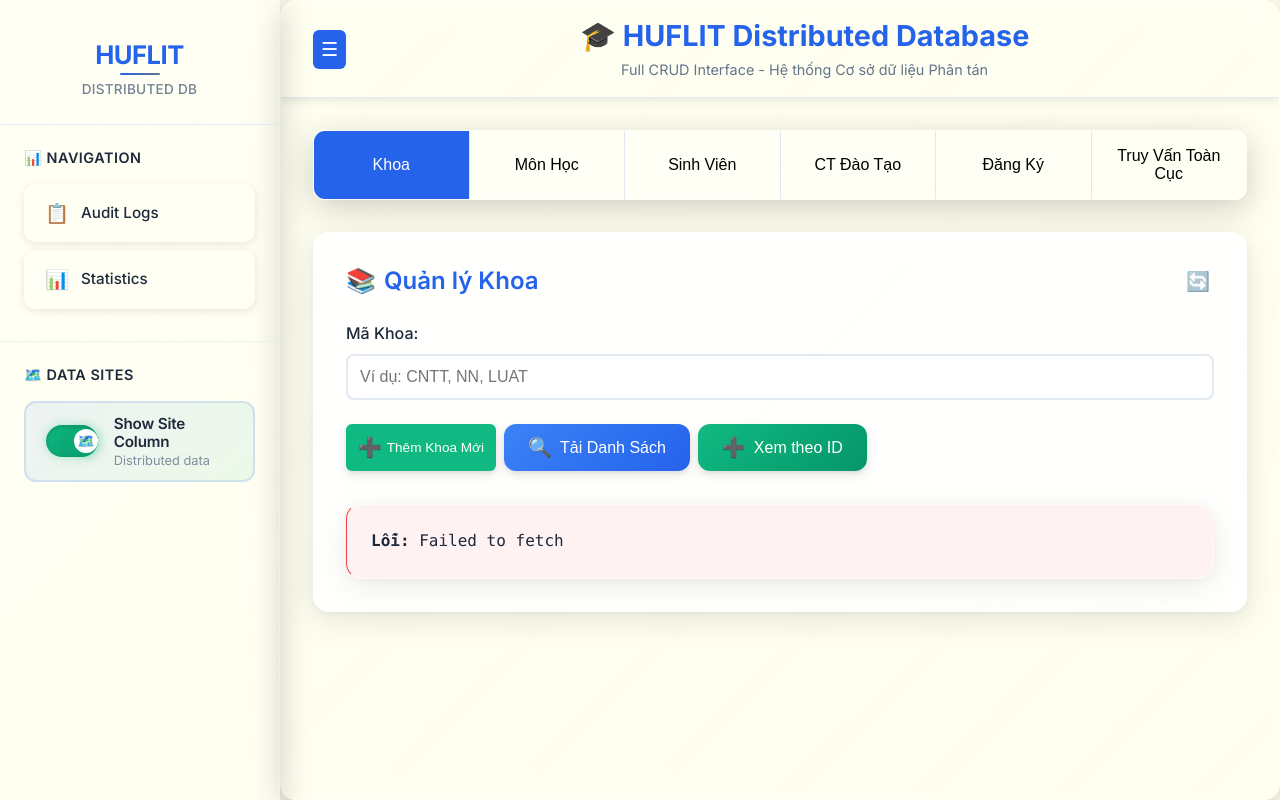
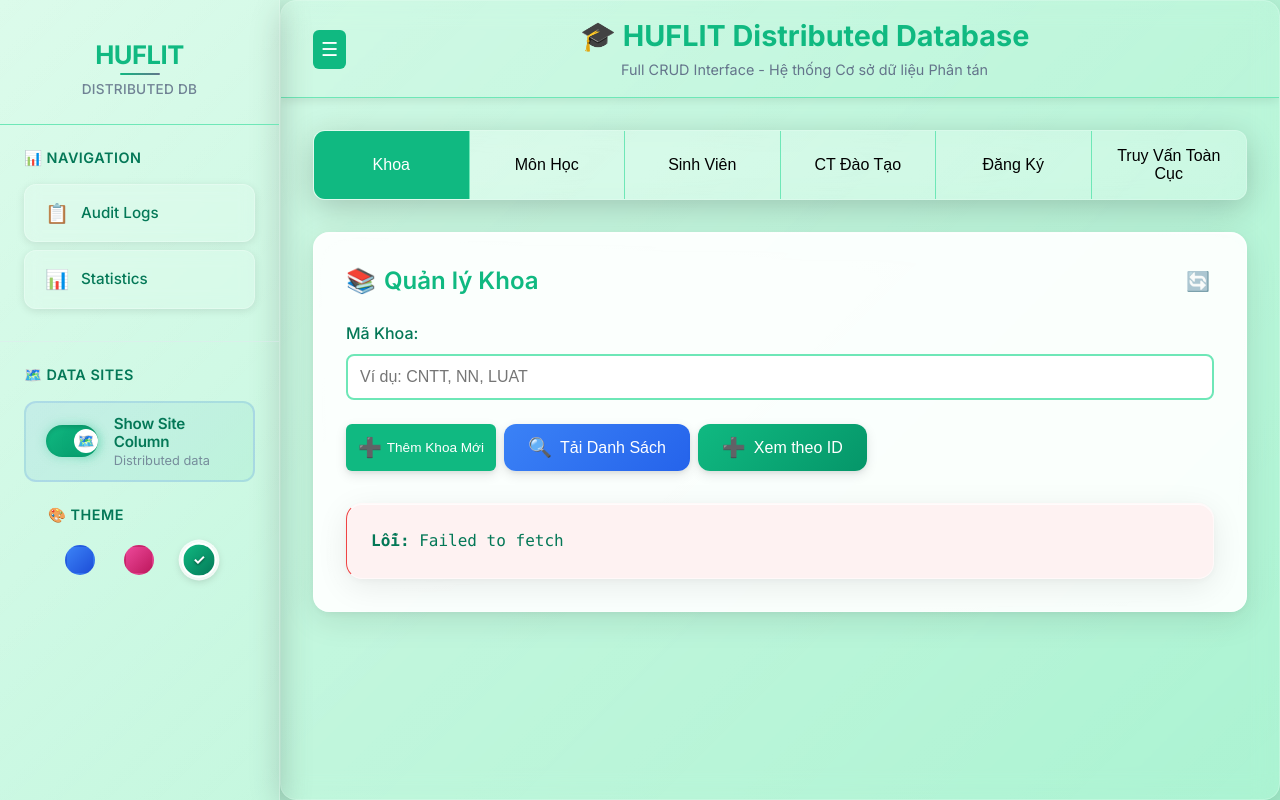
Before and after one commit to TienxDun/Distributed_Database, a PHP site: page /ui.php in a window 1280 px wide. Run offline with PHP 8.4, Linux system fonts and the light colour scheme; some libraries are stand-ins or nearby versions.

Commit message:
Add theme management and selector to sidebar component

```diff
--- a/app/public/css/base.css
+++ b/app/public/css/base.css
@@ -19,6 +19,35 @@
 
     /* Font Variables */
     --font-family: 'Inter', -apple-system, BlinkMacSystemFont, 'Segoe UI', Roboto, 'Helvetica Neue', Arial, sans-serif;
+}
+
+/* ==================== THEMES ==================== */
+
+body.theme-blue {
+    --primary: #3b82f6;
+    --bg: linear-gradient(135deg, #dbeafe 0%, #bfdbfe 100%);
+    --card-bg: rgba(255, 255, 255, 0.9);
+    --text: #1e40af;
+    --border: #93c5fd;
+    background: var(--bg);
+}
+
+body.theme-pink {
+    --primary: #ec4899;
+    --bg: linear-gradient(135deg, #fce7f3 0%, #fbcfe8 100%);
+    --card-bg: rgba(255, 255, 255, 0.9);
+    --text: #be185d;
+    --border: #f9a8d4;
+    background: var(--bg);
+}
+
+body.theme-green {
+    --primary: #10b981;
+    --bg: linear-gradient(135deg, #d1fae5 0%, #a7f3d0 100%);
+    --card-bg: rgba(255, 255, 255, 0.9);
+    --text: #047857;
+    --border: #6ee7b7;
+    background: var(--bg);
 }
 
 * {
--- a/app/public/css/components.css
+++ b/app/public/css/components.css
@@ -485,6 +485,66 @@
     box-shadow: 0 2px 8px rgba(0, 0, 0, 0.08);
 }
 
+/* ==================== THEME SELECTOR ==================== */
+
+.theme-selector {
+    display: flex;
+    flex-direction: row;
+    gap: 0.25rem;
+    padding: 0.25rem;
+    justify-content: space-around;
+}
+
+.theme-selector input[type="radio"] {
+    display: none;
+}
+
+.theme-option {
+    display: block;
+    width: 30px;
+    height: 30px;
+    border-radius: 50%;
+    cursor: pointer;
+    position: relative;
+    border: 2px solid transparent;
+    transition: all 0.3s ease;
+    background: linear-gradient(135deg, #f3f4f6 0%, #e5e7eb 100%);
+}
+
+.theme-option:hover {
+    transform: scale(1.1);
+    box-shadow: 0 2px 8px rgba(0, 0, 0, 0.15);
+}
+
+.theme-option[data-theme="blue"] {
+    background: linear-gradient(135deg, #3b82f6 0%, #1d4ed8 100%);
+}
+
+.theme-option[data-theme="pink"] {
+    background: linear-gradient(135deg, #ec4899 0%, #be185d 100%);
+}
+
+.theme-option[data-theme="green"] {
+    background: linear-gradient(135deg, #10b981 0%, #047857 100%);
+}
+
+.theme-selector input[type="radio"]:checked + .theme-option {
+    border-color: #fff;
+    box-shadow: 0 0 0 2px rgba(255, 255, 255, 0.8), 0 2px 8px rgba(0, 0, 0, 0.2);
+    transform: scale(1.2);
+}
+
+.theme-selector input[type="radio"]:checked + .theme-option::after {
+    content: '✓';
+    position: absolute;
+    top: 50%;
+    left: 50%;
+    transform: translate(-50%, -50%);
+    color: white;
+    font-size: 12px;
+    font-weight: bold;
+    text-shadow: 0 1px 2px rgba(0, 0, 0, 0.5);
+}
 .info-text {
     background: #e0f2fe;
     color: var(--text);
--- a/app/public/js/sidebar.js
+++ b/app/public/js/sidebar.js
@@ -15,6 +15,30 @@ window.toggleSidebar = function() {
     localStorage.setItem('sidebarCollapsed', isCollapsed);
 };
 
+// Theme management
+function initializeTheme() {
+    let savedTheme = localStorage.getItem('selectedTheme') || 'green';
+    // Fallback if dark theme was selected (removed)
+    if (savedTheme === 'dark') savedTheme = 'green';
+    applyTheme(savedTheme);
+
+    // Set checked radio button
+    const radio = document.getElementById(`theme-${savedTheme}`);
+    if (radio) radio.checked = true;
+}
+
+function applyTheme(theme) {
+    document.body.className = document.body.className.replace(/theme-\w+/g, '').trim();
+    document.body.classList.add(`theme-${theme}`);
+    localStorage.setItem('selectedTheme', theme);
+}
+
+function handleThemeChange(event) {
+    if (event.target.name === 'theme') {
+        applyTheme(event.target.value);
+    }
+}
+
 // Initialize sidebar state on page load
 function initializeSidebar() {
     const sidebarCollapsed = localStorage.getItem('sidebarCollapsed') === 'true';
@@ -22,6 +46,11 @@ function initializeSidebar() {
         document.querySelector('.sidebar').classList.add('collapsed');
         document.querySelector('.main-content').classList.add('sidebar-collapsed');
     }
+
+    initializeTheme();
+
+    // Add theme change listener
+    document.addEventListener('change', handleThemeChange);
 }
 
 // Initialize when DOM is ready
--- a/app/public/sidebar.php
+++ b/app/public/sidebar.php
@@ -61,6 +61,18 @@ function renderSidebar($page) {
                     </span>
                 </label>
             </div>
+        <div class="sidebar-section">
+            <h3 class="sidebar-section-title">🎨 Theme</h3>
+            <div class="theme-selector">
+                <input type="radio" id="theme-blue" name="theme" value="blue">
+                <label for="theme-blue" class="theme-option" data-theme="blue" title="Xanh đại dương"></label>
+
+                <input type="radio" id="theme-pink" name="theme" value="pink">
+                <label for="theme-pink" class="theme-option" data-theme="pink" title="Hồng đào"></label>
+
+                <input type="radio" id="theme-green" name="theme" value="green" checked>
+                <label for="theme-green" class="theme-option" data-theme="green" title="Xanh rừng"></label>
+            </div>
         </div>
     </nav>
 <?php
```
